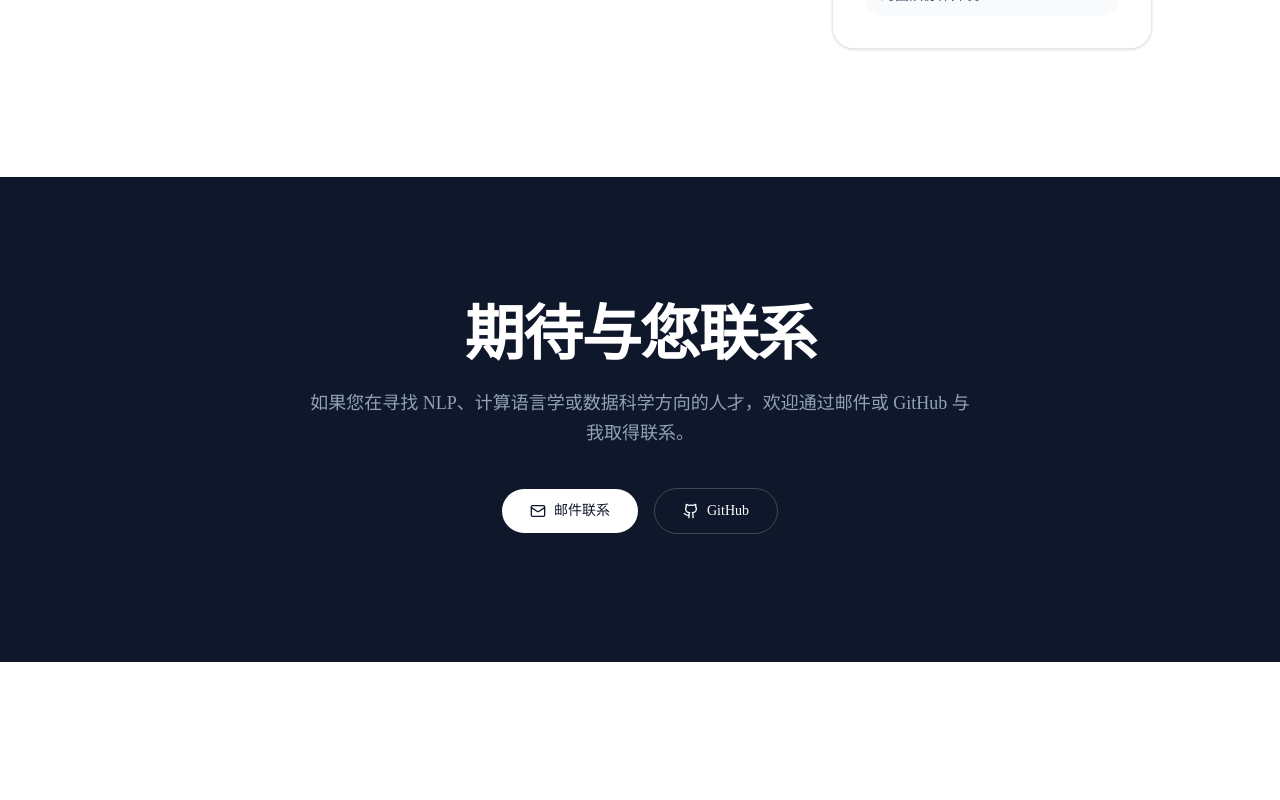
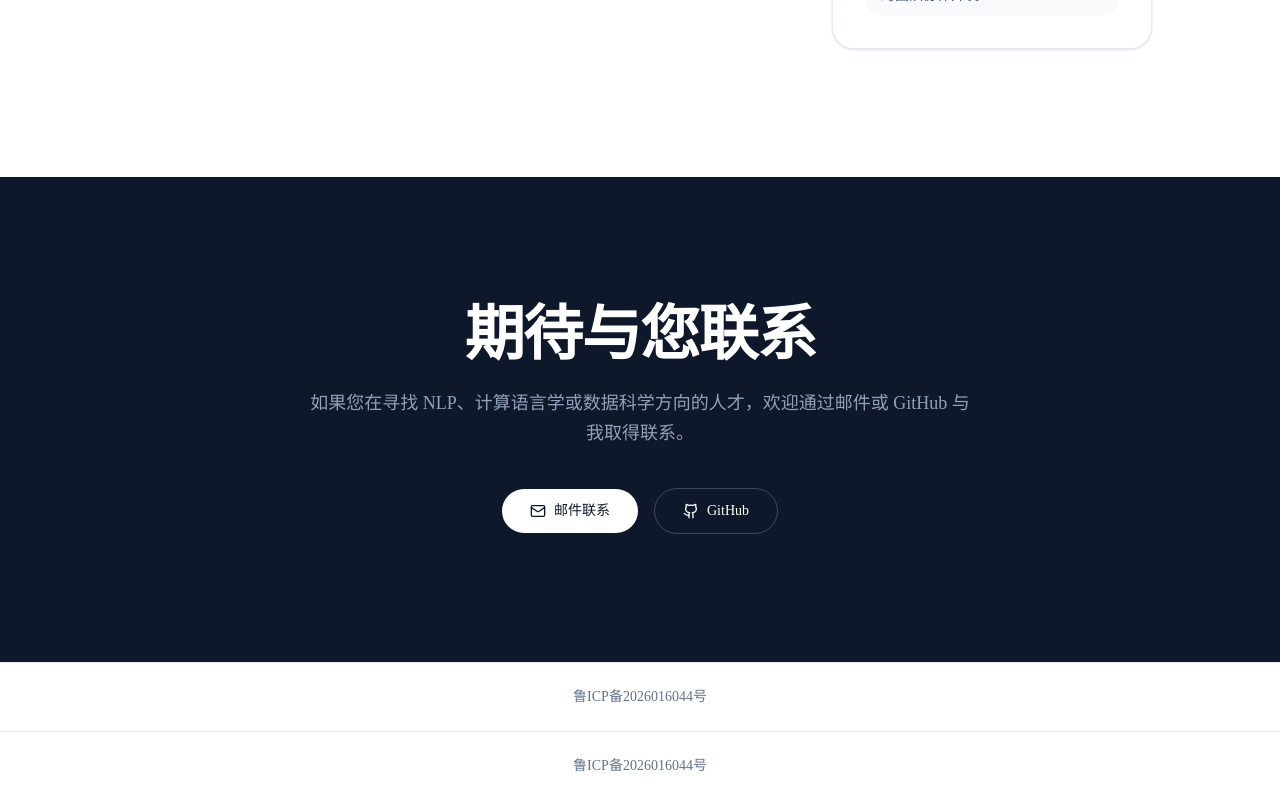
Before and after one commit to yiruiwang091/yirui-portfolio, a Next.js app: page / in a window 1280 px wide. Shown: the part 4782-5582 px from the top of the page. Before the commit the page ends 5444 px from the top, so only its background shows below. Built offline with nearby package versions, Linux system fonts and the light colour scheme.

Commit message:
added icp

```diff
--- a/app/layout.tsx
+++ b/app/layout.tsx
@@ -24,10 +24,23 @@ export default function RootLayout({
 }>) {
   return (
     <html
-      lang="en"
+      lang="zh-CN"
       className={`${geistSans.variable} ${geistMono.variable} h-full antialiased`}
     >
-      <body className="min-h-full flex flex-col">{children}</body>
+      <body className="min-h-full flex flex-col">
+        <div className="flex-1">{children}</div>
+
+        <footer className="border-t border-slate-200 bg-white px-6 py-6 text-center text-sm text-slate-500">
+          <a
+            href="https://beian.miit.gov.cn/"
+            target="_blank"
+            rel="noreferrer"
+            className="transition hover:text-slate-900"
+          >
+            鲁ICP备2026016044号
+          </a>
+        </footer>
+      </body>
     </html>
   );
 }
--- a/app/page.tsx
+++ b/app/page.tsx
@@ -765,6 +765,16 @@ export default function PortfolioSite() {
           </div>
         </Reveal>
       </section>
+            <footer className="border-t border-slate-200 bg-white px-6 py-6 text-center text-sm text-slate-500">
+        <a
+          href="https://beian.miit.gov.cn/"
+          target="_blank"
+          rel="noreferrer"
+          className="transition hover:text-slate-900"
+        >
+          鲁ICP备2026016044号
+        </a>
+      </footer>
     </div>
   );
 }
```
